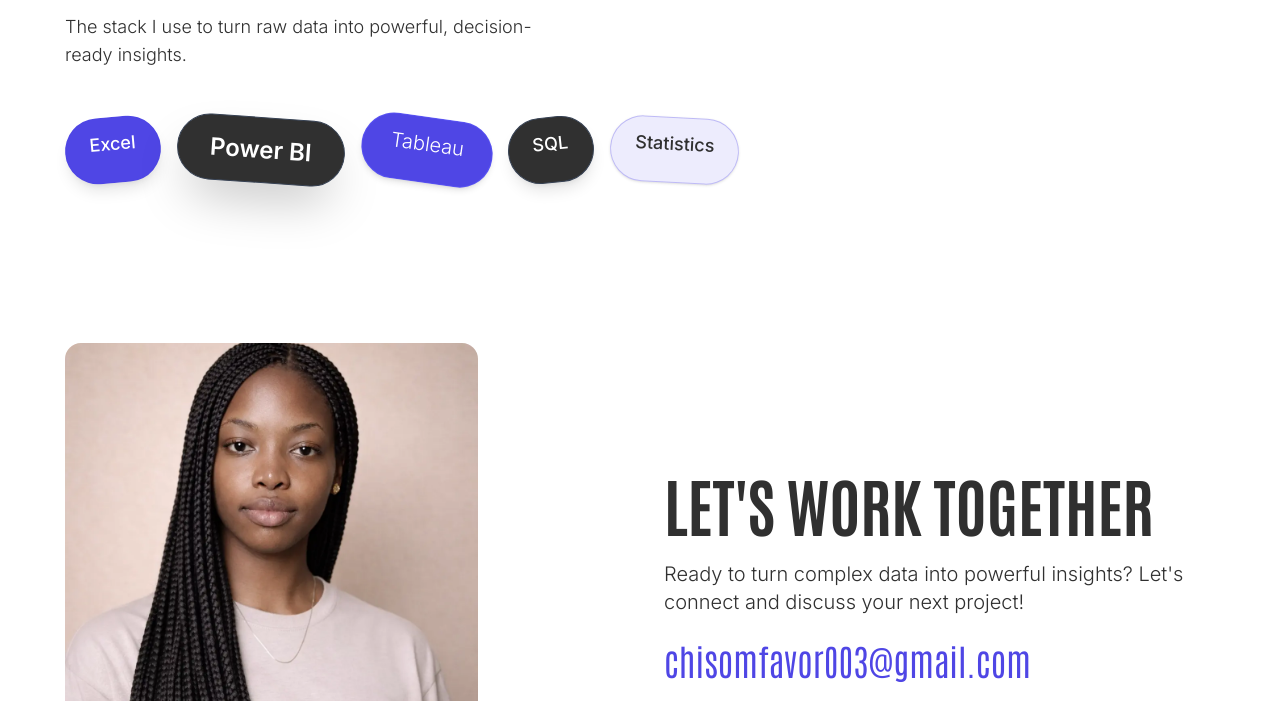
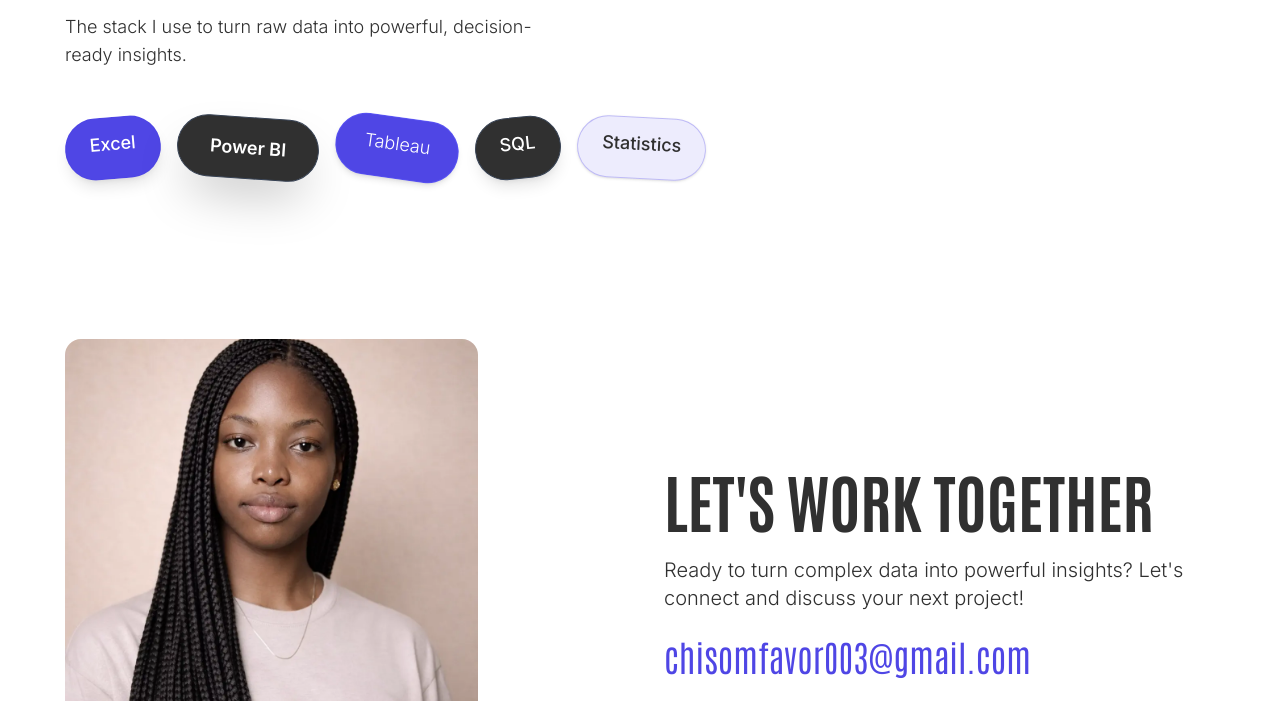
Before and after one commit to CodeVineDev/chisomchukwudolue, a website: page index.html in a window 1280 px wide. Shown: the part 1426-2127 px from the top of the page. Drawn offline with nearby package versions, Linux system fonts and the light colour scheme.

Commit message:
tool text

```diff
--- a/index.html
+++ b/index.html
@@ -462,31 +462,31 @@
         <!-- Tool chips: responsive flex-wrap, varied sizes to break monotony -->
         <div id="tools-container" class="flex flex-wrap gap-3 md:gap-4">
           <div
-            class="tool-logo bg-brand-purple text-brand-white font-inter font-medium px-6 py-3 rounded-full shadow-lg text-lg border border-brand-purple/50"
+            class="tool-logo text-md lg:text-lg bg-brand-purple text-brand-white font-inter font-medium px-6 py-3 rounded-full shadow-lg text-lg border border-brand-purple/50"
             data-rotation="-5"
           >
             Excel
           </div>
           <div
-            class="tool-logo bg-brand-black text-brand-white font-inter font-semibold px-8 py-4 rounded-full shadow-2xl text-2xl border border-gray-700"
+            class="tool-logo text-md lg:text-lg bg-brand-black text-brand-white font-inter font-semibold px-8 py-4 rounded-full shadow-2xl text-2xl border border-gray-700"
             data-rotation="4"
           >
             Power BI
           </div>
           <div
-            class="tool-logo bg-[#4F46E5] text-brand-white font-inter font-light px-7 py-3 rounded-full shadow-md text-xl border border-indigo-500/50"
+            class="tool-logo text-md lg:text-lg bg-[#4F46E5] text-brand-white font-inter font-light px-7 py-3 rounded-full shadow-md text-xl border border-indigo-500/50"
             data-rotation="8"
           >
             Tableau
           </div>
           <div
-            class="tool-logo bg-brand-black text-brand-white font-inter font-medium px-6 py-3 rounded-full shadow-lg text-lg border border-gray-700"
+            class="tool-logo text-md lg:text-lg bg-brand-black text-brand-white font-inter font-medium px-6 py-3 rounded-full shadow-lg text-lg border border-gray-700"
             data-rotation="-6"
           >
             SQL
           </div>
           <div
-            class="tool-logo bg-brand-purple/10 text-brand-black font-inter font-medium px-6 py-3 rounded-full shadow text-lg border border-brand-purple/30"
+            class="tool-logo text-md lg:text-lg bg-brand-purple/10 text-brand-black font-inter font-medium px-6 py-3 rounded-full shadow text-lg border border-brand-purple/30"
             data-rotation="3"
           >
             Statistics
```
